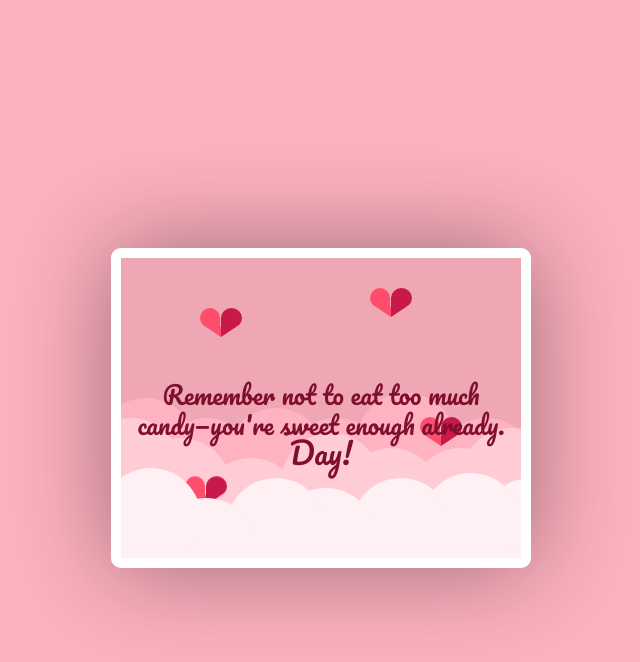
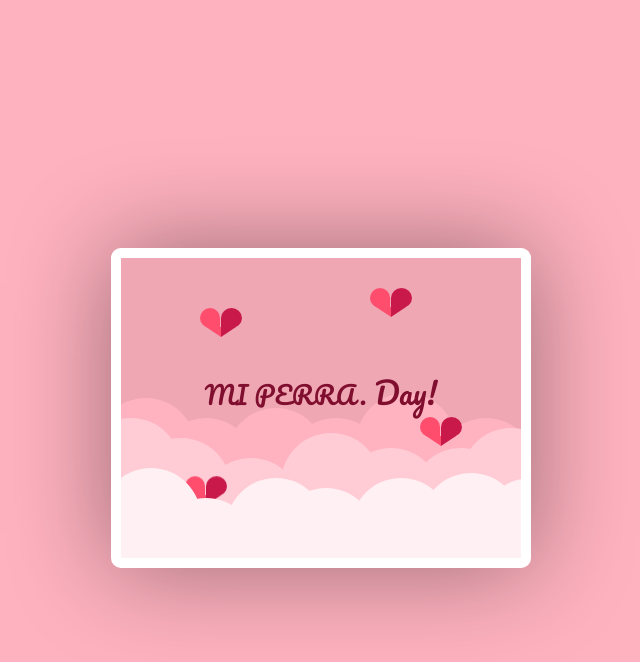
Before and after one commit to frank12j/valentine-card, a plain HTML site: page index.html in a window 1280 px wide. In both pictures the pointer is over the element 640 px from the left and 408 px from the top of the page. Shown: the whole page, without its empty margins (319-959 px from the left). Drawn offline with Linux system fonts and the light colour scheme.

Commit message:
Update style.css

```diff
--- a/style.css
+++ b/style.css
@@ -226,6 +226,6 @@ body {
 }
 
 .text:hover:before {
-  content: "Remember not to eat too much candy—you're sweet enough already.";
+  content: "MI PERRA.";
   font-size: 25px;
 }
```
